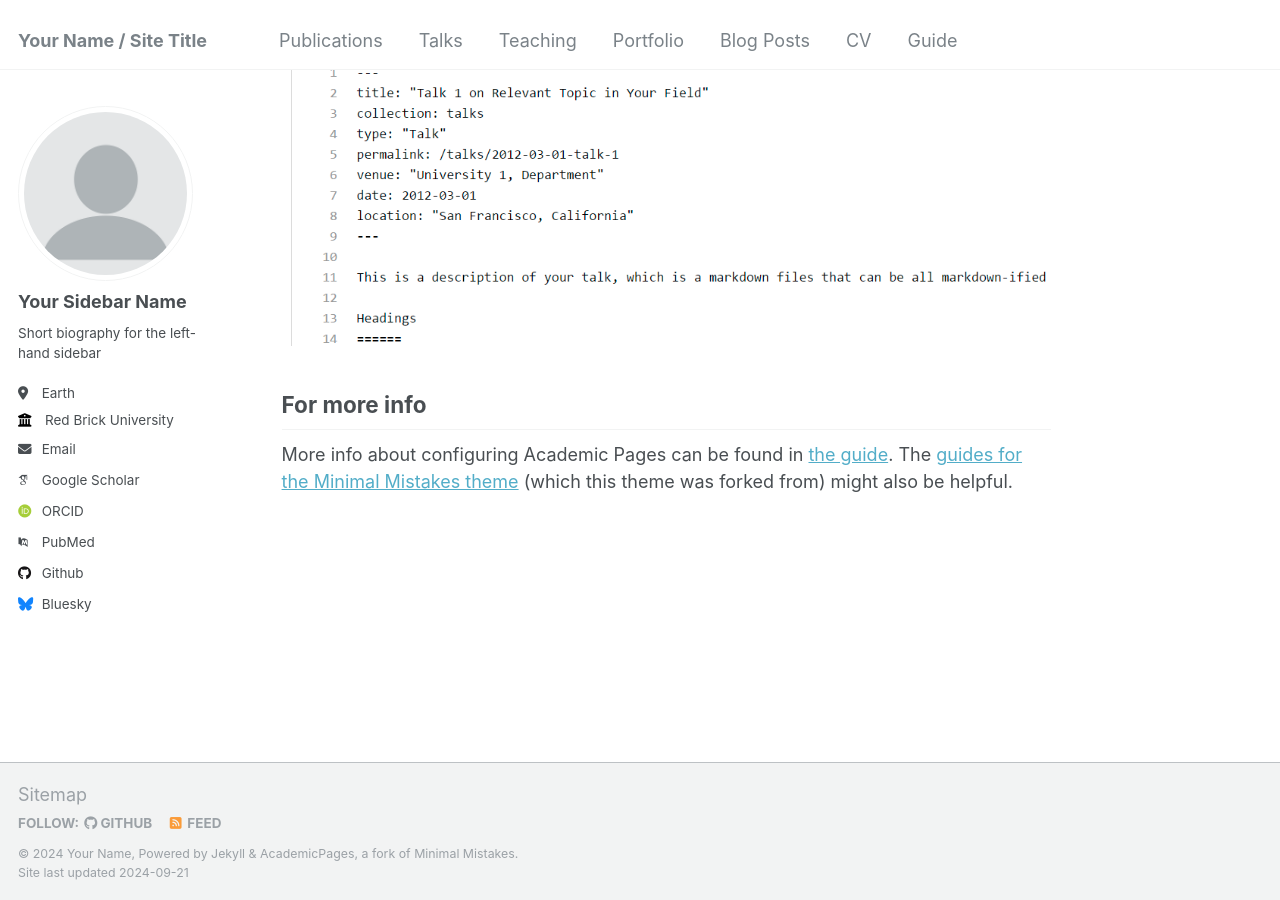
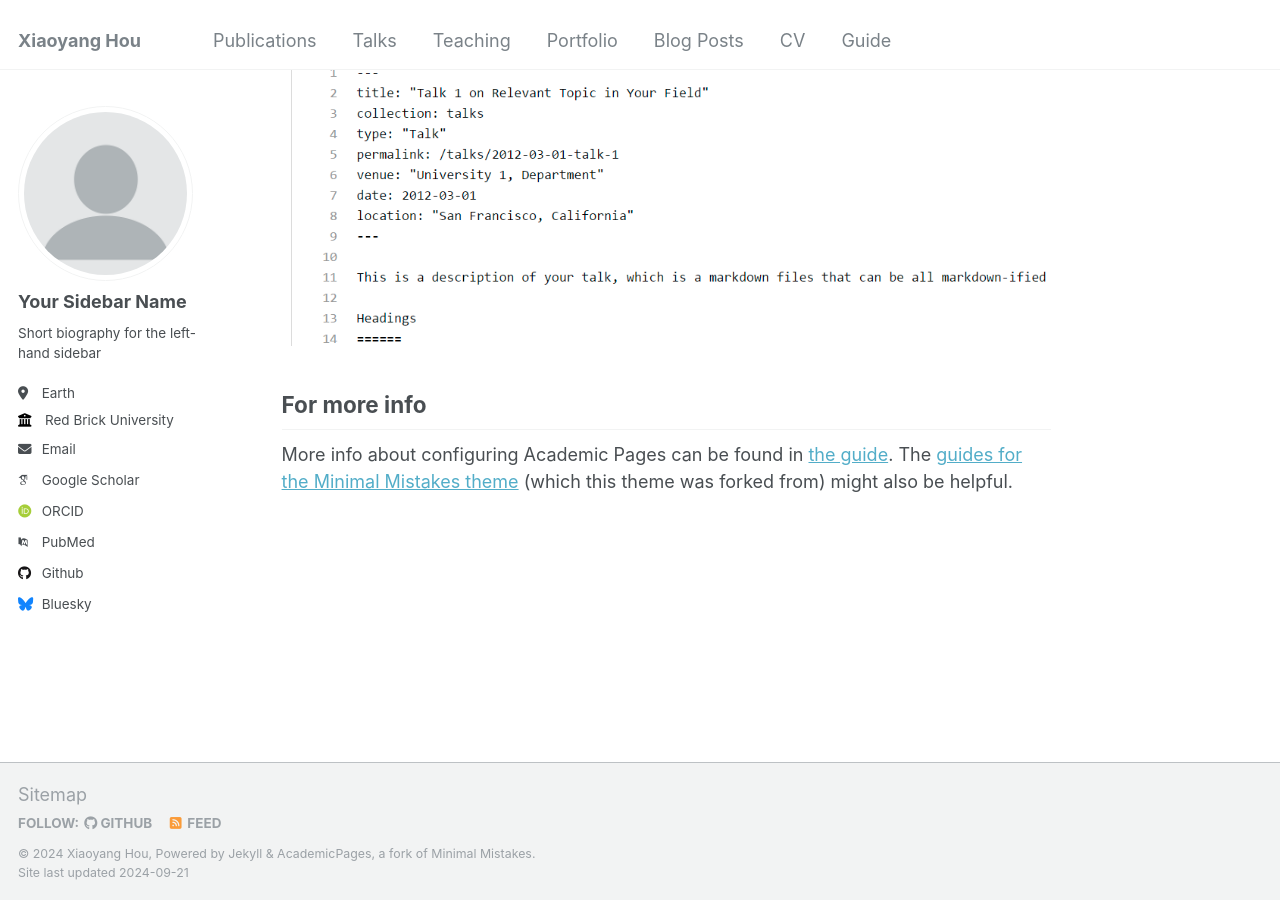
Before and after one commit to houxiaoyang/houxiaoyang.github.io, a Jekyll site: the page built from _pages/about.md, in a window 1280 px wide and 900 px high, scrolled down 2643 px. Built offline with Jekyll 4.4.1, drawn with Linux system fonts in a browser that asks for light colours; some web fonts are replaced.

Commit message:
Update _config.yml

```diff
--- a/_config.yml
+++ b/_config.yml
@@ -8,13 +8,13 @@
 
 # Basic Site Settings
 locale                   : "en-US"
-title                    : "Your Name / Site Title"
+title                    : "Xiaoyang Hou"
 title_separator          : "-"
-name                     : &name "Your Name"
+name                     : &name "Xiaoyang Hou"
 description              : &description "personal description"
-url                      : https://academicpages.github.io # the base hostname & protocol for your site e.g. "https://mmistakes.github.io"
+url                      : https://houxiaoyang.github.io # the base hostname & protocol for your site e.g. "https://mmistakes.github.io"
 baseurl                  : "" # the subpath of your site, e.g. "/blog"
-repository               : "academicpages/academicpages.github.io"
+repository               : "houxiaoyang/houxiaoyang.github.io"
 
 # Site Author - The following control what appear as part of the author content on the side bar.
 #               If a field is blank the icon and link will not appear, otherwise it will be shown.
```
